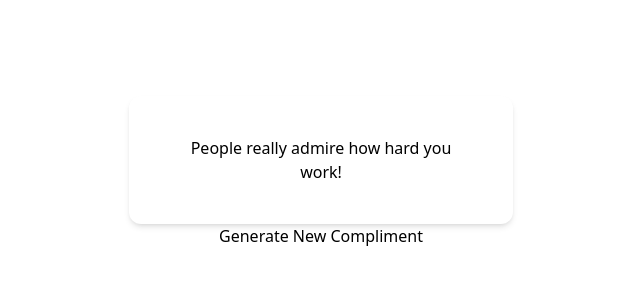
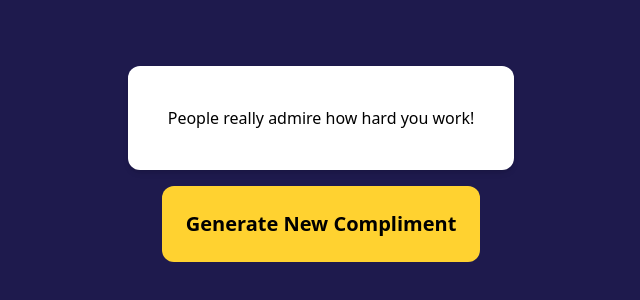
Before and after one commit to sanxbud/emergencycompliment, a React (Vite) app: page / in a window 1280 px wide. Shown: the part 228-528 px from the top of the page, without its empty margins (319-959 px from the left). Built offline with nearby package versions, Linux system fonts and the light colour scheme.

Commit message:
Adding styling

```diff
--- a/src/App.tsx
+++ b/src/App.tsx
@@ -1,5 +1,5 @@
 import { useState } from 'react'
-//import './App.css'
+import './App.css'
 import { compliments } from './compliments'
 
 
@@ -16,9 +16,9 @@ function App() {
 
   return (
     <>
-      <div className="flex flex-col items-center justify-center min-h-screen bg-white">
-        <div className="bg-white shadow-md p-10 text-center max-w-sm rounded-xl "><h1>{compliment}</h1></div>
-        <button onClick={generateCompliment}>Generate New Compliment</button>
+      <div className="flex flex-col items-center justify-center min-h-screen bg-indigo-950">
+        <div className="bg-white shadow-md p-10 text-center max-w-2xl rounded-xl "><h1>{compliment}</h1></div>
+        <div className="bg-amber-300 p-6 m-4 rounded-xl"><button  onClick={generateCompliment}><p className="text-xl font-bold">Generate New Compliment</p></button></div>
       </div>
     </>
 
```
